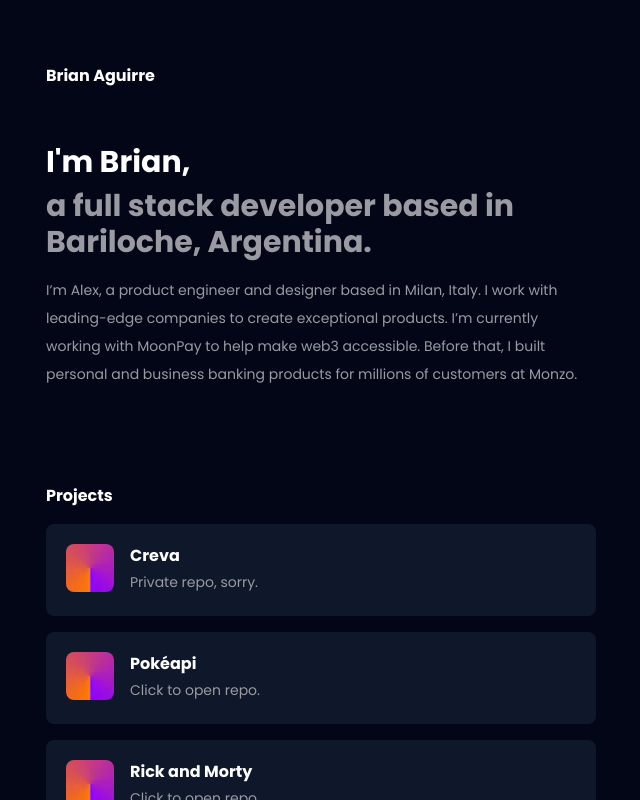
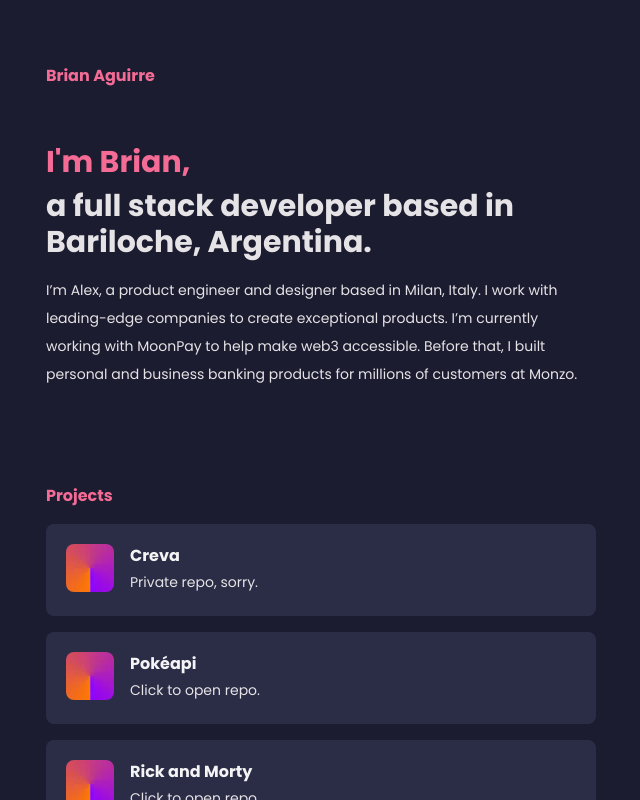
Before and after one commit to braiaguirre/portfolio, a React (Vite) app: page / in a window 1280 px wide. Shown: the whole page, without its empty margins (319-959 px from the left). Built offline with nearby package versions, Linux system fonts and the light colour scheme.

Commit message:
color fix

```diff
--- a/src/components/Bio.tsx
+++ b/src/components/Bio.tsx
@@ -1,7 +1,7 @@
 const Bio = () => {
     return (
         <div className="flex flex-col mb-24">
-            <h1 className="text-3xl font-bold mb-2">I'm Brian,</h1>
+            <h1 className="text-3xl font-bold mb-2 text-title">I'm Brian,</h1>
             <h2 className="text-3xl font-bold text-gray mb-4">a full stack developer based in Bariloche, Argentina.</h2>
             <p className='text-gray'>I’m Alex, a product engineer and designer based in Milan, Italy. I work with leading-edge companies to create exceptional products. I’m currently working with MoonPay to help make web3 accessible. Before that, I built personal and business banking products for millions of customers at Monzo.</p>
         </div>
--- a/src/components/Contact.tsx
+++ b/src/components/Contact.tsx
@@ -1,18 +1,23 @@
 const Contact = () => {
+
+    const handleEmail = () => window.open('emailto:aguirre.brianalexis94@gmail.com', '_blank')
+    const handleGithub = () => window.open('github.com/braiaguirre', '_blank')
+    const handleLinkedin = () => window.open('linkedin.com/in/brian-aguirre-1947a3281/', '_blank')
+
     return (
         <div className="flex flex-col mb-10">
-            <h3 className="text-1xl font-bold mb-2">Say hello</h3>
+            <h3 className="text-1xl font-bold mb-2 text-title">Say hello</h3>
 
             <div className="flex flex-row mb-10 space-x-24">
-                <div className="flex flex-col space-y-1">
-                    <p className="text-gray">Email</p>
-                    <p className="text-gray">GitHub</p>
-                    <p className="text-gray">Linkedin</p>
+                <div className="flex flex-col space-y-1 text-gray">
+                    <p>Email</p>
+                    <p>Linkedin</p>
+                    <p>GitHub</p>
                 </div>
-                <div className="flex flex-col space-y-1">
-                    <p className="text-gray">aguirre.brianalexis94@gmail.com</p>
-                    <p className="text-gray">/braiaguirre</p>
-                    <p className="text-gray">/brian-aguirre-1947a3281</p>
+                <div className="flex flex-col space-y-1 text-gray [&>*]:cursor-pointer">
+                    <p onClick={ handleEmail }>aguirre.brianalexis94@gmail.com</p>
+                    <p onClick={ handleLinkedin }>/brian-aguirre-1947a3281</p>
+                    <p onClick={ handleGithub }>/braiaguirre</p>
                 </div>
             </div>
         </div>
--- a/src/components/Navbar.tsx
+++ b/src/components/Navbar.tsx
@@ -1,8 +1,11 @@
 const Navbar = () => {
+
+    const handleClick = () => window.location.reload();
+
     return (
-      <div className="flex flex-row text-white justify-between mt-10 mb-14">
-          <h1 className="text-1xl font-bold">Brian Aguirre</h1>
-          {/* <ul className="flex flex-row text-white [&>*]:pl-4">
+        <div className="flex flex-row text-title justify-between mt-10 mb-14">
+            <h1 className="text-1xl font-bold cursor-pointer" onClick={ handleClick }>Brian Aguirre</h1>
+            {/* <ul className="flex flex-row text-title [&>*]:pl-4">
                 <li>Writing</li>
                 <li>Contact</li>
             </ul> */}
--- a/src/components/Project.tsx
+++ b/src/components/Project.tsx
@@ -16,7 +16,7 @@ const Project = ({ title, desc, url }:ProjectType) => {
                 <img className="rounded-lg" src={ icon } />
             </div>
             <div className="flex flex-col w-100">
-                <h3 className="text-1xl font-bold">{ title }</h3>
+                <h3 className="text-1xl font-bold text-subtitle">{ title }</h3>
                 <p className="text-gray">{ desc }</p>
             </div>
         </div>
--- a/src/components/Projects.tsx
+++ b/src/components/Projects.tsx
@@ -4,7 +4,7 @@ const Projects = () => {
 
     return (
         <div className="flex flex-col mb-24">
-            <h3 className="text-1xl font-bold mb-2">Projects</h3>
+            <h3 className="text-1xl font-bold mb-2 text-title">Projects</h3>
             <Project
                 title="Creva"
                 desc="Private repo, sorry."
--- a/src/views/Home.tsx
+++ b/src/views/Home.tsx
@@ -5,7 +5,7 @@ import Contact from '../components/Contact';
 
 const Home = () => {
     return (
-      <div className="flex flex-col text-white w-[550px]">
+      <div className="flex flex-col w-[550px]">
           <Navbar />
           <Bio />
           <Projects />
--- a/tailwind.config.js
+++ b/tailwind.config.js
@@ -13,11 +13,12 @@ module.exports = {
         xl: '1440px',
       },
       colors: {
-        background: '#020617',
-        project: '#0F172A',
-        projectHover: '#151f38',
-        white: '#ffffff',
-        gray: '#9A9BA2'
+        background: '#1b1c30',
+        project: '#2b2d47',
+        projectHover: '#343657',
+        title: '#f46c95',
+        subtitle: '#f5f4f5',
+        gray: '#e6e3e6'
       },
       extend: {
         fontFamily: {
```
Lines whose indentation alone changed are shown as unchanged.
